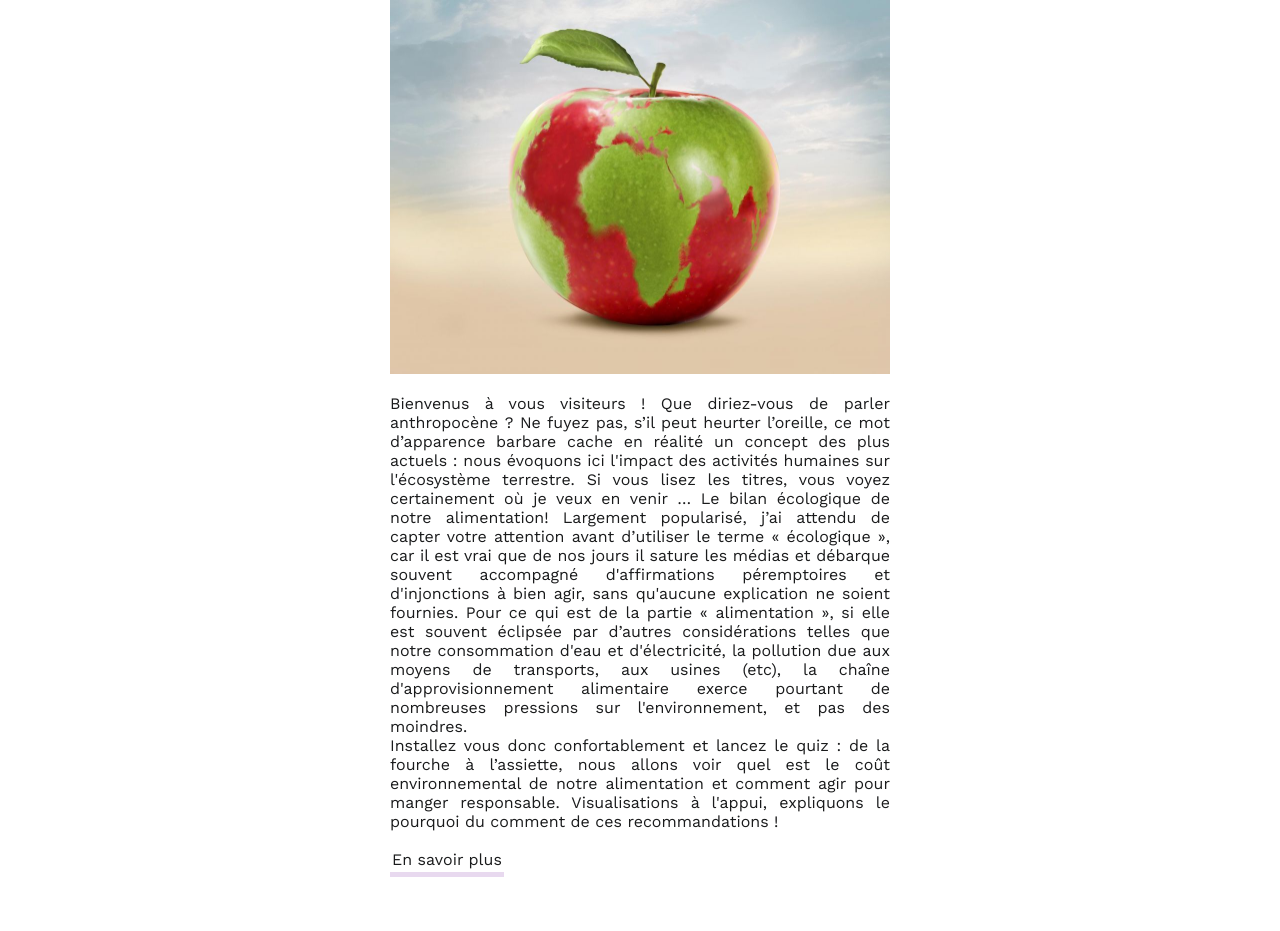
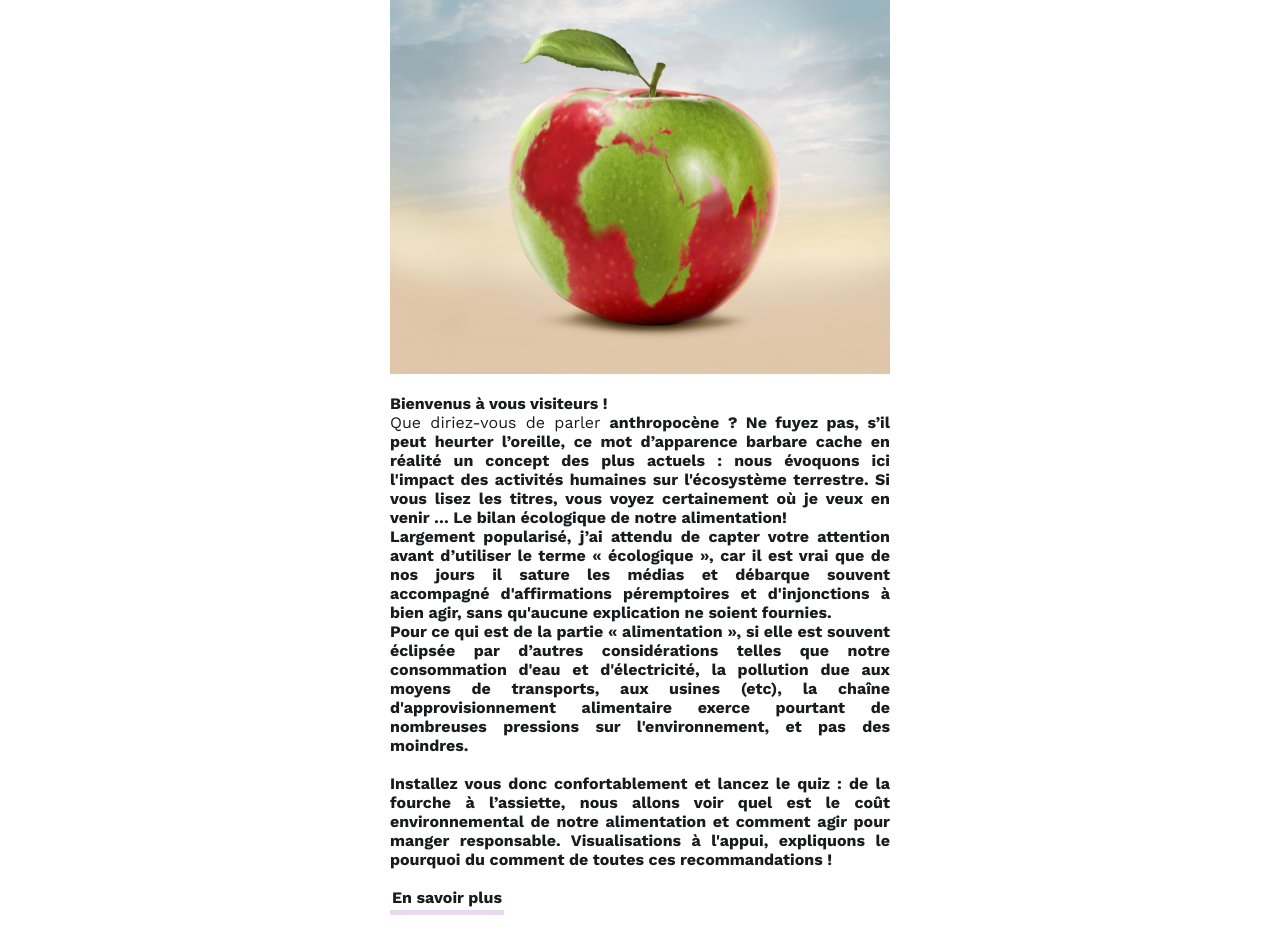
Before and after one commit to Shoneildray/DataViz, a website built with Parcel: page index.html in a window 1280 px wide. Shown: the part 139-1070 px from the top of the page. Before the commit the page ends 1032 px from the top, so only its background shows below. Built offline with nearby package versions, Linux system fonts and the light colour scheme.

Commit message:
Update index.html

```diff
--- a/index.html
+++ b/index.html
@@ -78,9 +78,16 @@
         <div class="page-contents">
           <img src="images/pomme_monde.jpg" width="500" />
           <p align="justify">
-            Bienvenus &agrave vous visiteurs ! Que diriez-vous de parler anthropoc&egravene ? Ne fuyez pas, s’il peut heurter l’oreille, ce mot d’apparence barbare cache en r&eacutealit&eacute un concept des plus actuels : nous &eacutevoquons ici l'impact des activit&eacutes humaines sur l'&eacutecosyst&egraveme terrestre. Si vous lisez les titres, vous voyez certainement o&ugrave je veux en venir … Le bilan &eacutecologique de notre alimentation!  Largement popularis&eacute, j’ai attendu de capter votre attention avant d’utiliser le terme « &eacutecologique », car il est vrai que de nos jours il sature les m&eacutedias et d&eacutebarque souvent accompagn&eacute d'affirmations p&eacuteremptoires et d'injonctions &agrave bien agir, sans qu'aucune explication ne soient fournies. Pour ce qui est de la partie « alimentation », si elle est souvent &eacuteclips&eacutee par d’autres consid&eacuterations telles que notre consommation d'eau  et d'&eacutelectricit&eacute, la pollution due aux moyens de transports, aux usines (etc), la cha&icircne d'approvisionnement alimentaire exerce pourtant de nombreuses pressions sur l'environnement, et pas des moindres.
+            <b> Bienvenus &agrave vous visiteurs ! </b>
             <br />
-            Installez vous donc confortablement et lancez le quiz : de la fourche &agrave l’assiette, nous allons voir quel est le co&ucirct environnemental de notre alimentation et comment agir pour manger responsable. Visualisations &agrave l'appui, expliquons le pourquoi du comment de ces recommandations !
+            Que diriez-vous de parler <b> anthropoc&egravene <b/> ? Ne fuyez pas, s’il peut heurter l’oreille, ce mot d’apparence barbare cache en r&eacutealit&eacute un concept des plus actuels : nous &eacutevoquons ici l'impact des activit&eacutes humaines sur l'&eacutecosyst&egraveme terrestre. Si vous lisez les titres, vous voyez certainement o&ugrave je veux en venir … Le bilan &eacutecologique de notre alimentation!
+            <br />
+            Largement popularis&eacute, j’ai attendu de capter votre attention avant d’utiliser le terme « &eacutecologique », car il est vrai que de nos jours il sature les m&eacutedias et d&eacutebarque souvent accompagn&eacute d'affirmations p&eacuteremptoires et d'injonctions &agrave bien agir, sans qu'aucune explication ne soient fournies.
+            <br />
+            Pour ce qui est de la partie « alimentation », si elle est souvent &eacuteclips&eacutee par d’autres consid&eacuterations telles que notre consommation d'eau  et d'&eacutelectricit&eacute, la pollution due aux moyens de transports, aux usines (etc), la cha&icircne d'approvisionnement alimentaire exerce pourtant de nombreuses pressions sur l'environnement, et pas des moindres.
+            <br />
+            <br />
+            Installez vous donc confortablement et lancez le quiz : de la fourche &agrave l’assiette, nous allons voir quel est le co&ucirct environnemental de notre alimentation et comment agir pour manger responsable. Visualisations &agrave l'appui, expliquons le pourquoi du comment de toutes ces recommandations !
           </p>
           <p>
             <a
```
